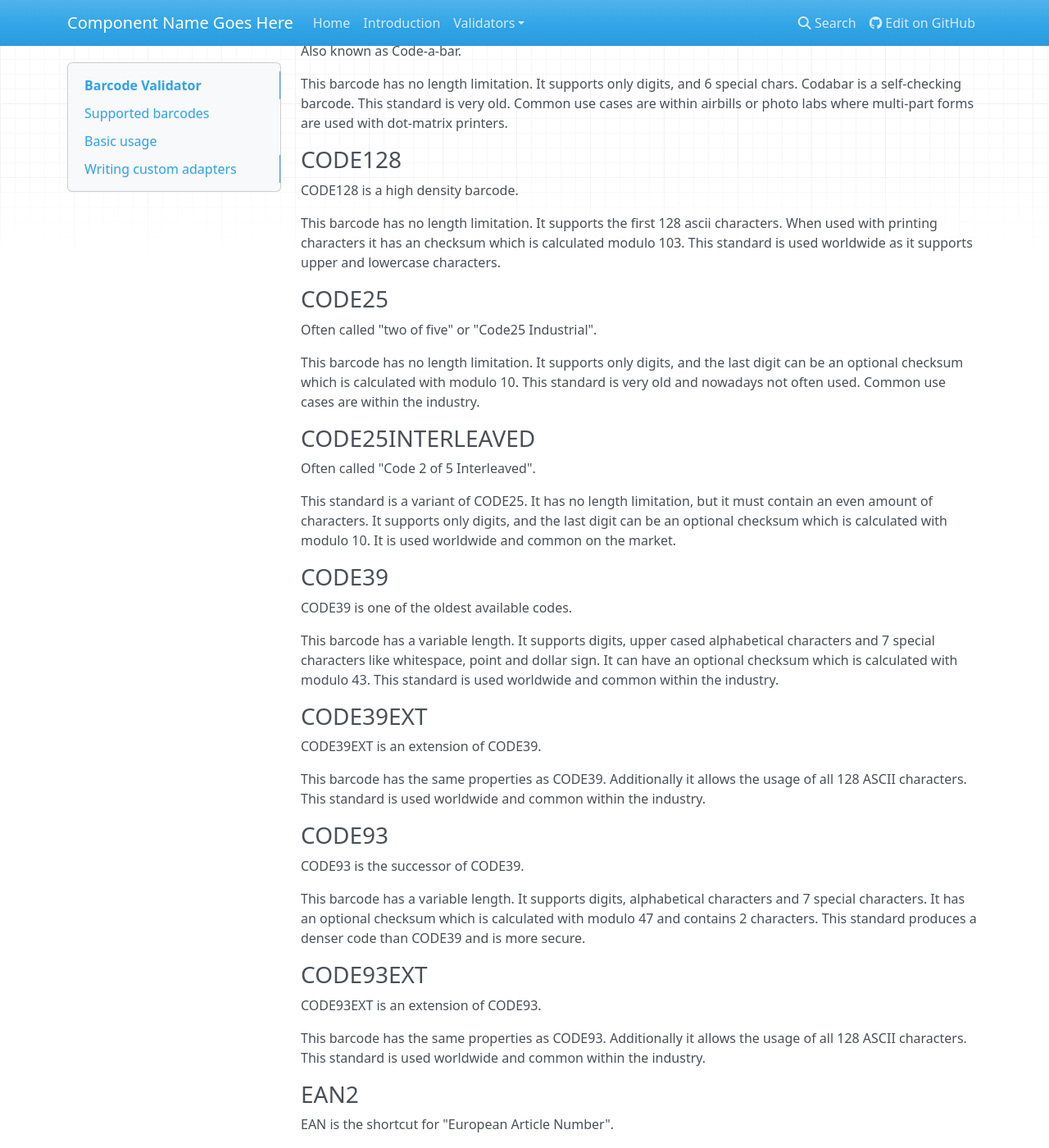
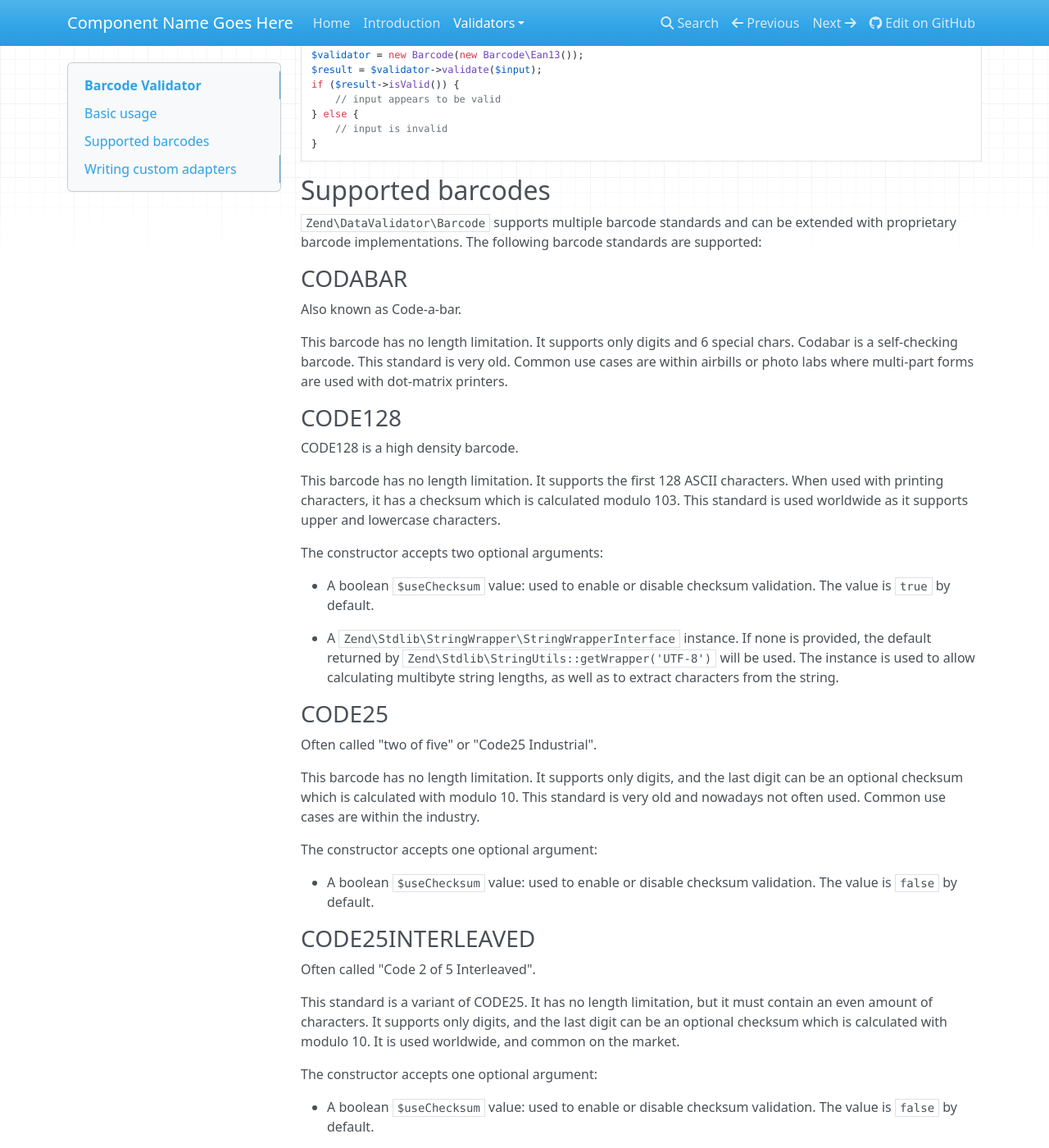
Before and after one commit to weierophinney/zend-datavalidator, an MkDocs documentation site: the page built from docs/book/validators/barcode.md, in a window 1280 px wide and 1400 px high, scrolled down 276 px. Shown: the whole window at 82% size. Built offline with MkDocs 1.6.1, drawn with Linux system fonts in a browser that asks for light colours; nearby versions of some CDN libraries; old or Windows-style settings are respelled for this version of MkDocs; some of the changed text lies outside the part shown.

Commit message:
Updates documentation for barcode validators
- Puts usage docs at top
- Ensures each class documents any constructor arguments present
- Updates examples to match code usage

````diff
--- a/docs/book/validators/barcode.md
+++ b/docs/book/validators/barcode.md
@@ -1,7 +1,24 @@
 # Barcode Validator
 
-`Zend\DataValidator\Barcode` allows you to check if a given value can be represented
-as a barcode.
+`Zend\DataValidator\Barcode` allows you to check if a given value is a valid
+barcode.
+
+## Basic usage
+
+To validate if a given string is a barcode you must know its type. See the
+following example for an [EAN13](#ean13) barcode:
+
+```php
+use Zend\DataValidator\Barcode;
+
+$validator = new Barcode(new Barcode\Ean13());
+$result = $validator->validate($input);
+if ($result->isValid()) {
+    // input appears to be valid
+} else {
+    // input is invalid
+}
+```
 
 ## Supported barcodes
 
@@ -13,7 +30,7 @@ supported:
 
 Also known as Code-a-bar.
 
-This barcode has no length limitation. It supports only digits, and 6 special
+This barcode has no length limitation. It supports only digits and 6 special
 chars. Codabar is a self-checking barcode. This standard is very old. Common use
 cases are within airbills or photo labs where multi-part forms are used with
 dot-matrix printers.
@@ -22,10 +39,20 @@ dot-matrix printers.
 
 CODE128 is a high density barcode.
 
-This barcode has no length limitation. It supports the first 128 ascii
-characters. When used with printing characters it has an checksum which is
+This barcode has no length limitation. It supports the first 128 ASCII
+characters. When used with printing characters, it has a checksum which is
 calculated modulo 103. This standard is used worldwide as it supports upper and
 lowercase characters.
+
+The constructor accepts two optional arguments:
+
+- A boolean `$useChecksum` value: used to enable or disable checksum validation.
+  The value is `true` by default.
+
+- A `Zend\Stdlib\StringWrapper\StringWrapperInterface` instance. If none is
+  provided, the default returned by `Zend\Stdlib\StringUtils::getWrapper('UTF-8')`
+  will be used. The instance is used to allow calculating multibyte string
+  lengths, as well as to extract characters from the string.
 
 ### CODE25
 
@@ -36,6 +63,11 @@ digit can be an optional checksum which is calculated with modulo 10. This
 standard is very old and nowadays not often used. Common use cases are within
 the industry.
 
+The constructor accepts one optional argument:
+
+- A boolean `$useChecksum` value: used to enable or disable checksum validation.
+  The value is `false` by default.
+
 ### CODE25INTERLEAVED
 
 Often called "Code 2 of 5 Interleaved".
@@ -43,66 +75,91 @@ Often called "Code 2 of 5 Interleaved".
 This standard is a variant of CODE25. It has no length limitation, but it must
 contain an even amount of characters. It supports only digits, and the last
 digit can be an optional checksum which is calculated with modulo 10. It is used
-worldwide and common on the market.
+worldwide, and common on the market.
+
+The constructor accepts one optional argument:
+
+- A boolean `$useChecksum` value: used to enable or disable checksum validation.
+  The value is `false` by default.
 
 ### CODE39
 
 CODE39 is one of the oldest available codes.
 
 This barcode has a variable length. It supports digits, upper cased alphabetical
-characters and 7 special characters like whitespace, point and dollar sign. It
-can have an optional checksum which is calculated with modulo 43. This standard
-is used worldwide and common within the industry.
+characters, and 7 special characters including whitespace, the period character,
+and the dollar sign. It can have an optional checksum which is calculated with
+modulo 43. This standard is used worldwide and common within the industry.
+
+The constructor accepts one optional argument:
+
+- A boolean `$useChecksum` value: used to enable or disable checksum validation.
+  The value is `false` by default.
 
 ### CODE39EXT
 
-CODE39EXT is an extension of CODE39.
+CODE39EXT is an extension of [CODE39](#code39).
 
 This barcode has the same properties as CODE39. Additionally it allows the usage
 of all 128 ASCII characters. This standard is used worldwide and common within
 the industry.
 
+The constructor accepts one optional argument:
+
+- A boolean `$useChecksum` value: used to enable or disable checksum validation.
+  The value is `false` by default.
+
 ### CODE93
 
-CODE93 is the successor of CODE39.
+CODE93 is the successor of [CODE39](#code39).
 
-This barcode has a variable length. It supports digits, alphabetical characters
+This barcode has a variable length. It supports digits, alphabetical characters,
 and 7 special characters. It has an optional checksum which is calculated with
 modulo 47 and contains 2 characters. This standard produces a denser code than
-CODE39 and is more secure.
+[CODE39](#code39) and is more secure.
+
+The constructor accepts one optional argument:
+
+- A boolean `$useChecksum` value: used to enable or disable checksum validation.
+  The value is `false` by default.
 
 ### CODE93EXT
 
-CODE93EXT is an extension of CODE93.
+CODE93EXT is an extension of [CODE93](#code93).
 
-This barcode has the same properties as CODE93. Additionally it allows the usage
-of all 128 ASCII characters. This standard is used worldwide and common within
-the industry.
+This barcode has the same properties as [CODE93](#code93). Additionally it
+allows the usage of all 128 ASCII characters. This standard is used worldwide
+and common within the industry.
+
+The constructor accepts one optional argument:
+
+- A boolean `$useChecksum` value: used to enable or disable checksum validation.
+  The value is `false` by default.
 
 ### EAN2
 
 EAN is the shortcut for "European Article Number".
 
-These barcode must have 2 characters. It supports only digits and does not have
-a checksum. This standard is mainly used as addition to EAN13 (ISBN) when
-printed on books.
+This barcode consists of exactly 2 characters. It supports only digits, and does
+not have a checksum. This standard is mainly used as an addition to EAN13 (ISBN)
+when printed on books.
 
 ### EAN5
 
 EAN is the shortcut for "European Article Number".
 
-These barcode must have 5 characters. It supports only digits and does not have
-a checksum. This standard is mainly used as addition to EAN13 (ISBN) when
-printed on books.
+This barcode consists of exactly 5 characters. It supports only digits, and does
+not have a checksum. This standard is mainly used as an addition to EAN13 (ISBN)
+when printed on books.
 
 ### EAN8
 
 EAN is the shortcut for "European Article Number".
 
-These barcode can have 7 or 8 characters. It supports only digits. When it has a
-length of 8 characters it includes a checksum. This standard is used worldwide
-but has a very limited range. It can be found on small articles where a longer
-barcode could not be printed.
+This barcode consists of either 7 or 8 characters, and supports only digits.
+When it has a length of 8 characters, the final character is a checksum. This
+standard is used worldwide, but has a very limited range. It can be found on
+small articles where a longer barcode could not be printed.
 
 ### EAN12
 
@@ -110,8 +167,13 @@ EAN is the shortcut for "European Article Number".
 
 This barcode must have a length of 12 characters. It supports only digits, and
 the last digit is always a checksum which is calculated with modulo 10. This
-standard is used within the USA and common on the market. It has been superseded
-by EAN13.
+standard is used within the USA, and is common on the market. It has been
+superseded by [EAN13](#ean13).
+
+The constructor accepts one optional argument:
+
+- A boolean `$useChecksum` value: used to enable or disable checksum validation.
+  The value is `true` by default.
 
 ### EAN13
 
@@ -119,7 +181,12 @@ EAN is the shortcut for "European Article Number".
 
 This barcode must have a length of 13 characters. It supports only digits, and
 the last digit is always a checksum which is calculated with modulo 10. This
-standard is used worldwide and common on the market.
+standard is used worldwide and is common on the market.
+
+The constructor accepts one optional argument:
+
+- A boolean `$useChecksum` value: used to enable or disable checksum validation.
+  The value is `true` by default.
 
 ### EAN14
 
@@ -127,8 +194,13 @@ EAN is the shortcut for "European Article Number".
 
 This barcode must have a length of 14 characters. It supports only digits, and
 the last digit is always a checksum which is calculated with modulo 10. This
-standard is used worldwide and common on the market. It is the successor for
-EAN13.
+standard is used worldwide and is common on the market. It is the successor for
+[EAN13](#ean13).
+
+The constructor accepts one optional argument:
+
+- A boolean `$useChecksum` value: used to enable or disable checksum validation.
+  The value is `true` by default.
 
 ### EAN18
 
@@ -138,42 +210,69 @@ This barcode must have a length of 18 characters. It support only digits. The
 last digit is always a checksum digit which is calculated with modulo 10. This
 code is often used for the identification of shipping containers.
 
+The constructor accepts one optional argument:
+
+- A boolean `$useChecksum` value: used to enable or disable checksum validation.
+  The value is `true` by default.
+
 ### GTIN12
 
 GTIN is the shortcut for "Global Trade Item Number".
 
-This barcode uses the same standard as EAN12 and is its successor. It's commonly
-used within the USA.
+This barcode uses the same standard as [EAN12](#ean12) and is its successor.
+It's commonly used within the USA.
+
+The constructor accepts one optional argument:
+
+- A boolean `$useChecksum` value: used to enable or disable checksum validation.
+  The value is `true` by default.
 
 ### GTIN13
 
 GTIN is the shortcut for "Global Trade Item Number".
 
-This barcode uses the same standard as EAN13 and is its successor. It is used
-worldwide by industry.
+This barcode uses the same standard as [EAN13](#ean13) and is its successor. It
+is used worldwide by industry.
+
+The constructor accepts one optional argument:
+
+- A boolean `$useChecksum` value: used to enable or disable checksum validation.
+  The value is `true` by default.
 
 ### GTIN14
 
 GTIN is the shortcut for "Global Trade Item Number".
 
-This barcode uses the same standard as EAN14 and is its successor. It is used
-worldwide and common on the market.
+This barcode uses the same standard as [EAN14](#ean14) and is its successor. It
+is used worldwide and common on the market.
+
+The constructor accepts one optional argument:
+
+- A boolean `$useChecksum` value: used to enable or disable checksum validation.
+  The value is `true` by default.
 
 ### IDENTCODE
 
-Identcode is used by Deutsche Post and DHL. It's an specialized implementation of Code25.
+Identcode is used by Deutsche Post and DHL. It's a specialized implementation
+of [CODE25](#code25).
 
 This barcode must have a length of 12 characters. It supports only digits, and
 the last digit is always a checksum which is calculated with modulo 10. This
 standard is mainly used by the companies DP and DHL.
 
+The constructor accepts one optional argument:
+
+- A boolean `$useChecksum` value: used to enable or disable checksum validation.
+  The value is `true` by default.
+
 ### INTELLIGENTMAIL
 
 Intelligent Mail is a postal barcode.
 
-This barcode can have a length of 20, 25, 29 or 31 characters. It supports only
-digits, and contains no checksum. This standard is the successor of PLANET and
-POSTNET. It is mainly used by the United States Postal Services.
+This barcode can have a length of 20, 25, 29, or 31 characters. It supports only
+digits, and contains no checksum. This standard is the successor of
+[PLANET](#planet) and [POSTNET](#postnet). It is mainly used by the United
+States Postal Services.
 
 ### ISSN
 
@@ -183,22 +282,40 @@ This barcode can have a length of 8 or 13 characters. It supports only digits,
 and the last digit must be a checksum digit which is calculated with modulo 11.
 It is used worldwide for printed publications.
 
+The constructor accepts one optional argument:
+
+- A boolean `$useChecksum` value: used to enable or disable checksum validation.
+  The value is `true` by default.
+
 ### ITF14
 
-ITF14 is the GS1 implementation of an Interleaved Two of Five bar code.
+ITF14 is the GS1 implementation of an [Interleaved Two of
+Five](#code25interleaved) bar code.
 
-This barcode is a special variant of Interleaved 2 of 5. It must have a length
-of 14 characters and is based on GTIN14. It supports only digits, and the last
-digit must be a checksum digit which is calculated with modulo 10. It is used
-worldwide and common within the market.
+This barcode is a special variant of [Interleaved 2 of 5](#code25interleaved).
+It must have a length of 14 characters and is based on [GTIN14](#gtin14). It
+supports only digits, and the last digit must be a checksum digit which is
+calculated with modulo 10. It is used worldwide, and is common within the
+market.
+
+The constructor accepts one optional argument:
+
+- A boolean `$useChecksum` value: used to enable or disable checksum validation.
+  The value is `true` by default.
 
 ### LEITCODE
 
-Leitcode is used by Deutsche Post and DHL. It's an specialized implementation of Code25.
+Leitcode is used by Deutsche Post and DHL. It's a specialized implementation of
+[Code25](#code25).
 
 This barcode must have a length of 14 characters. It supports only digits, and
 the last digit is always a checksum which is calculated with modulo 10. This
 standard is mainly used by the companies DP and DHL.
+
+The constructor accepts one optional argument:
+
+- A boolean `$useChecksum` value: used to enable or disable checksum validation.
+  The value is `true` by default.
 
 ### PLANET
 
@@ -208,6 +325,11 @@ This barcode can have a length of 12 or 14 characters. It supports only digits,
 and the last digit is always a checksum. This standard is mainly used by the
 United States Postal Services.
 
+The constructor accepts one optional argument:
+
+- A boolean `$useChecksum` value: used to enable or disable checksum validation.
+  The value is `true` by default.
+
 ### POSTNET
 
 Postnet is used by the US Postal Service.
@@ -215,6 +337,11 @@ Postnet is used by the US Postal Service.
 This barcode can have a length of 6, 7, 10 or 12 characters. It supports only
 digits, and the last digit is always a checksum. This standard is mainly used by
 the United States Postal Services.
+
+The constructor accepts one optional argument:
+
+- A boolean `$useChecksum` value: used to enable or disable checksum validation.
+  The value is `true` by default.
 
 ### ROYALMAIL
 
@@ -224,69 +351,78 @@ This barcode has no defined length. It supports digits, uppercase letters, and
 the last digit is always a checksum. This standard is mainly used by Royal Mail
 for their Cleanmail Service. It is also called RM4SCC.
 
+The constructor accepts one optional argument:
+
+- A boolean `$useChecksum` value: used to enable or disable checksum validation.
+  The value is `true` by default.
+
 ### SSCC
 
 SSCC is the shortcut for "Serial Shipping Container Code".
 
-This barcode is a variant of EAN barcode. It must have a length of 18 characters
-and supports only digits. The last digit must be a checksum digit which is
-calculated with modulo 10. It is commonly used by the transport industry.
+This barcode is a variant of EAN barcodes. It must have a length of 18
+characters, and supports only digits. The last digit must be a checksum digit
+which is calculated with modulo 10. It is commonly used by the transport
+industry.
+
+The constructor accepts one optional argument:
+
+- A boolean `$useChecksum` value: used to enable or disable checksum validation.
+  The value is `true` by default.
 
 ### UPCA
 
 UPC is the shortcut for "Universal Product Code".
 
-This barcode preceded EAN13. It must have a length of 12 characters and supports
-only digits. The last digit must be a checksum digit which is calculated with
-modulo 10. It is commonly used within the USA.
+This barcode preceded [EAN13](#ean13). It must have a length of 12 characters,
+and supports only digits. The last digit must be a checksum digit which is
+calculated with modulo 10. It is commonly used within the USA.
+
+The constructor accepts one optional argument:
+
+- A boolean `$useChecksum` value: used to enable or disable checksum validation.
+  The value is `true` by default.
 
 ### UPCE
 
-UPCE is the short variant from UPCA.
+UPCE is the short variant from [UPCA](#upca).
 
-This barcode is a smaller variant of UPCA. It can have a length of 6, 7 or 8
-characters and supports only digits. When the barcode is 8 chars long it
+This barcode is a smaller variant of UPCA. It can have a length of 6, 7, or 8
+characters, and supports only digits. When the barcode is 8 characters long, it
 includes a checksum which is calculated with modulo 10. It is commonly used with
-small products where a UPCA barcode would not fit.
-
-## Basic usage
-
-To validate if a given string is a barcode you must know its type. See the
-following example for an EAN13 barcode:
-
-```php
-$validator = new Zend\DataValidator\Barcode(new Zend\DataValidator\Barcode\EAN13());
-$result = $validator->validate($input);
-if ($result->isValid()) {
-    // input appears to be valid
-} else {
-    // input is invalid
-}
-```
+small products where a [UPCA](#upca) barcode would not fit.
 
 ## Writing custom adapters
 
-You may write custom barcode validators for usage with `Zend\DataValidator\Barcode`;
-this is often necessary when dealing with proprietary barcode types. To write
-your own barcode validator, you need the following information.
+When working with proprietary barcode types, you may need to write a custom
+barcode validator. To write your own barcode validator, you need the following
+information.
 
-- `Length`: The length your barcode must have. It can have one of the following
-  values:
-  - `Integer`: A value greater 0, which means that the barcode must have this
-    length.
-  - `-1`: There is no limitation for the length of this barcode.
-  - `"even"`: The length of this barcode must have a even amount of digits.
-  - `"odd"`: The length of this barcode must have a odd amount of digits.
-  - `array`: An array of integer values. The length of this barcode must have
-    one of the set array values.
-- `Characters`: A string which contains all allowed characters for this barcode.
-  Also the integer value 128 is allowed, which means the first 128 characters of
-  the ASCII table.
-- `Checksum`: A string which will be used as callback for a method which does
-  the checksum validation.
+- The length your barcode must have. You may set the length within the
+  constructor using the method `setLength()` (which is `protected`). By default,
+  we allow any of the following length values:
+    - Any integer value greater than `0`, which means that the barcode **must**
+      have this length.
+    - An array of integer values. The length of this barcode must match
+      one of the array values exactly.
+    - `-1` as a value means there is no limitation for the length of this barcode.
+    - `"even"` as a value means the length of this barcode must have an even
+      amount of digits.
+    - `"odd"` as a value means the length of this barcode must have an odd amount
+      of digits.
+- A string containing all allowed characters for this barcode.  The integer
+  value `128` is also allowed, and is equivalent to the first 128 characters
+  of the ASCII table. You may set the character set via the `protected` method
+  `setCharacters()` within the constructor.
+- If a checksum is possible, you will need to define logic for validating the
+  checksum.
 
-Your custom barcode validator must extend `Zend\DataValidator\Barcode\AbstractAdapter`
-or implement `Zend\DataValidator\Barcode\AdapterInterface`.
+Your custom barcode validator must extend
+`Zend\DataValidator\Barcode\AbstractAdapter` or implement
+`Zend\DataValidator\Barcode\AdapterInterface`. Additionally, if you are
+providing checksum validation, you will need to implement
+`Zend\DataValidator\Barcode\ChecksummableInterface` (of which most details are
+covered via the trait `Zend\DataValidator\Barcode\ChecksumTrait`).
 
 As an example, let's create a validator that expects an even number of
 characters that include all digits and the letters 'ABCDE', and which requires a
@@ -297,14 +433,26 @@ namespace My\Barcode;
 
 use Zend\DataValidator\Barcode;
 use Zend\DataValidator\Barcode\AbstractAdapter;
+use Zend\DataValidator\Barcode\ChecksummableInterface;
+use Zend\DataValidator\Barcode\ChecksumTrait;
 
-class MyBar extends AbstractAdapter
+class MyBar extends AbstractAdapter implements ChecksummableInterface
 {
+    use ChecksumTrait;
+
     protected $length     = 'even';
     protected $characters = '0123456789ABCDE';
     protected $checksum   = 'mod66';
 
-    protected function mod66($barcode)
+    public function __construct()
+    {
+        $this->useChecksum = true;
+        $this->checksumCallback = [$this, 'validateMod66Checksum'];
+        $this->setLength('even');
+        $this->setCharacters('0123456789ABCDE');
+    }
+
+    private function validateMod66Checksum(string $value) : bool
     {
         // do some validations and return a boolean
     }
--- a/mkdocs.yml
+++ b/mkdocs.yml
@@ -4,8 +4,9 @@ pages:
     - index.md
     - Introduction: intro.md
     - Validators:
+      - Barcode: validators/barcode.md
       - UUID: validators/uuid.md
 site_name: Component Name Goes Here
 site_description: 'Component Description goes here'
 repo_url: 'https://github.com/zendframework/zend-datavalidator'
-copyright: 'Copyright (c) 2017 <a href="http://www.zend.com/">Zend Technologies USA Inc.</a>'
+copyright: 'Copyright (c) 2017-2018 <a href="http://www.zend.com/">Zend Technologies USA Inc.</a>'
````
